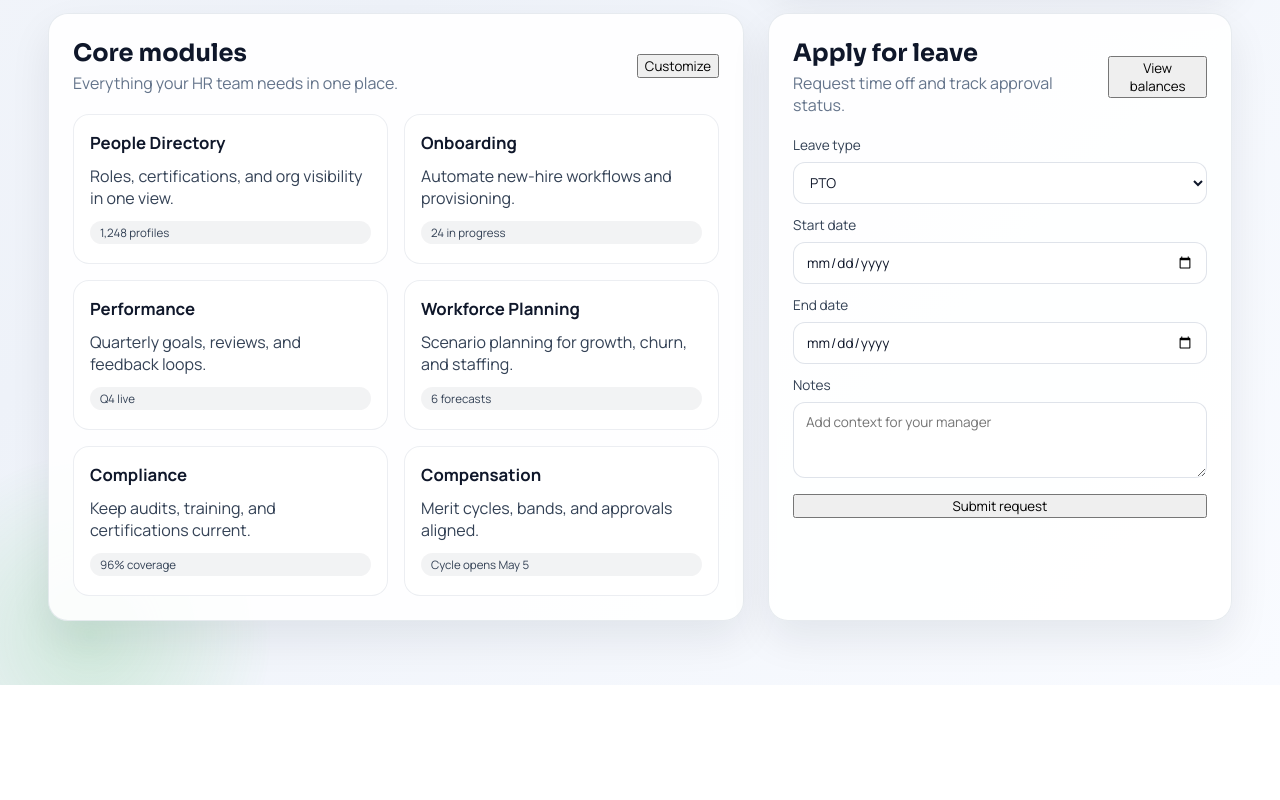
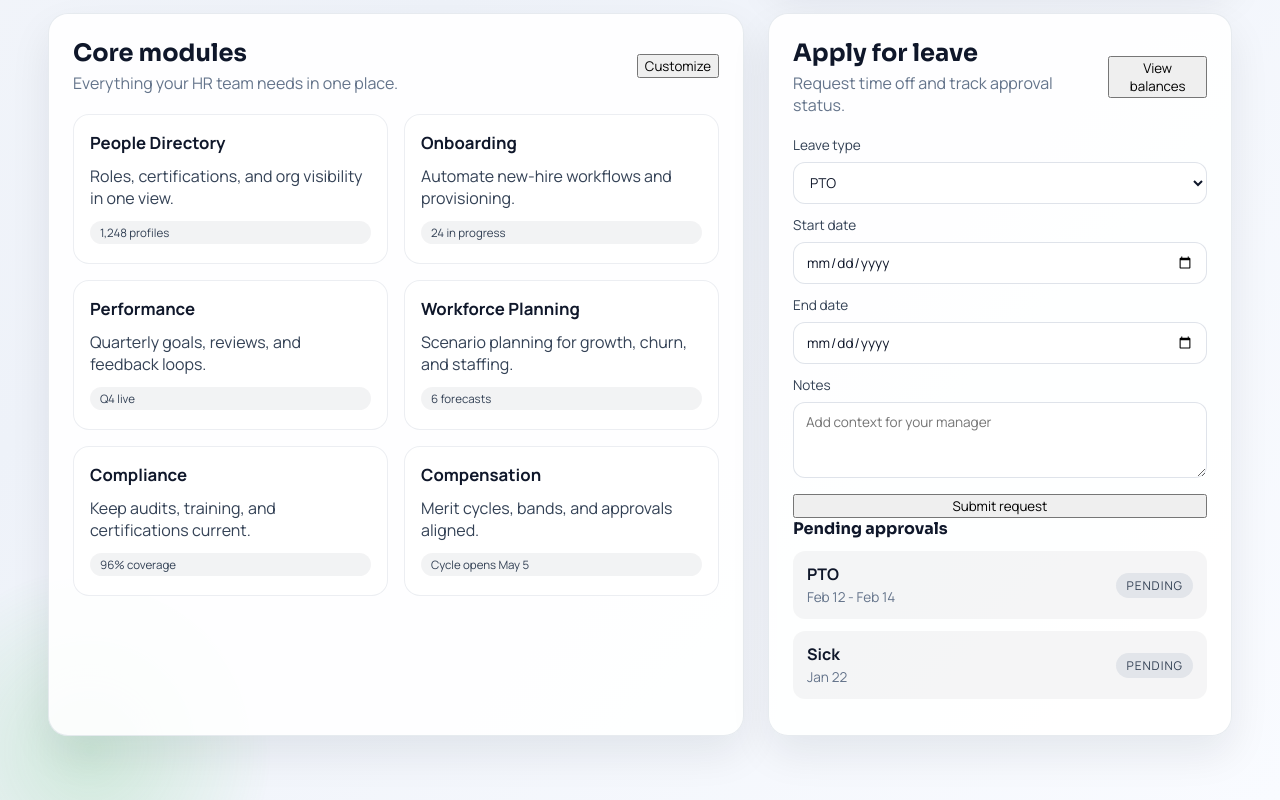
Before and after one commit to tierxdcs/tx-peoplehub, an Angular app: page / in a window 1280 px wide. Shown: the part 636-1436 px from the top of the page. Before the commit the page ends 1321 px from the top, so only its background shows below. Built offline with nearby package versions, Linux system fonts and the light colour scheme.

Commit message:
Add pending leave requests list

```diff
--- a/src/app/home/home.component.html
+++ b/src/app/home/home.component.html
@@ -140,6 +140,22 @@
         </label>
       </form>
       <button class="primary full" type="button">Submit request</button>
+      <div class="leave-requests">
+        <h3>Pending approvals</h3>
+        @if (pendingRequests.length) {
+          @for (request of pendingRequests; track request.type + request.range) {
+            <div class="request-row">
+              <div>
+                <strong>{{ request.type }}</strong>
+                <span>{{ request.range }}</span>
+              </div>
+              <span class="status">{{ request.status }}</span>
+            </div>
+          }
+        } @else {
+          <p class="empty">No pending requests.</p>
+        }
+      </div>
     </div>
   </section>
 </main>
--- a/src/app/home/home.component.scss
+++ b/src/app/home/home.component.scss
@@ -438,6 +438,47 @@
   resize: vertical;
 }
 
+.leave-requests {
+  display: grid;
+  gap: 12px;
+  margin-bottom: 12px;
+}
+
+.leave-requests h3 {
+  margin: 0;
+  font-size: 1rem;
+  font-family: var(--font-display);
+}
+
+.request-row {
+  display: flex;
+  align-items: center;
+  justify-content: space-between;
+  gap: 12px;
+  padding: 12px 14px;
+  border-radius: 12px;
+  background: rgba(15, 23, 42, 0.04);
+}
+
+.request-row strong {
+  display: block;
+}
+
+.request-row span {
+  color: var(--ink-500);
+  font-size: 0.85rem;
+}
+
+.request-row .status {
+  padding: 4px 10px;
+  border-radius: 999px;
+  background: rgba(148, 163, 184, 0.2);
+  color: var(--ink-600);
+  font-size: 0.75rem;
+  text-transform: uppercase;
+  letter-spacing: 0.08em;
+}
+
 @keyframes rise {
   from {
     transform: translateY(10px);
--- a/src/app/home/home.component.ts
+++ b/src/app/home/home.component.ts
@@ -10,6 +10,10 @@ import { RouterLink } from '@angular/router';
 })
 export class HomeComponent {
   isBalanceOpen = false;
+  pendingRequests = [
+    { type: 'PTO', range: 'Feb 12 - Feb 14', status: 'Pending' },
+    { type: 'Sick', range: 'Jan 22', status: 'Pending' }
+  ];
 
   openBalances() {
     this.isBalanceOpen = true;
```
